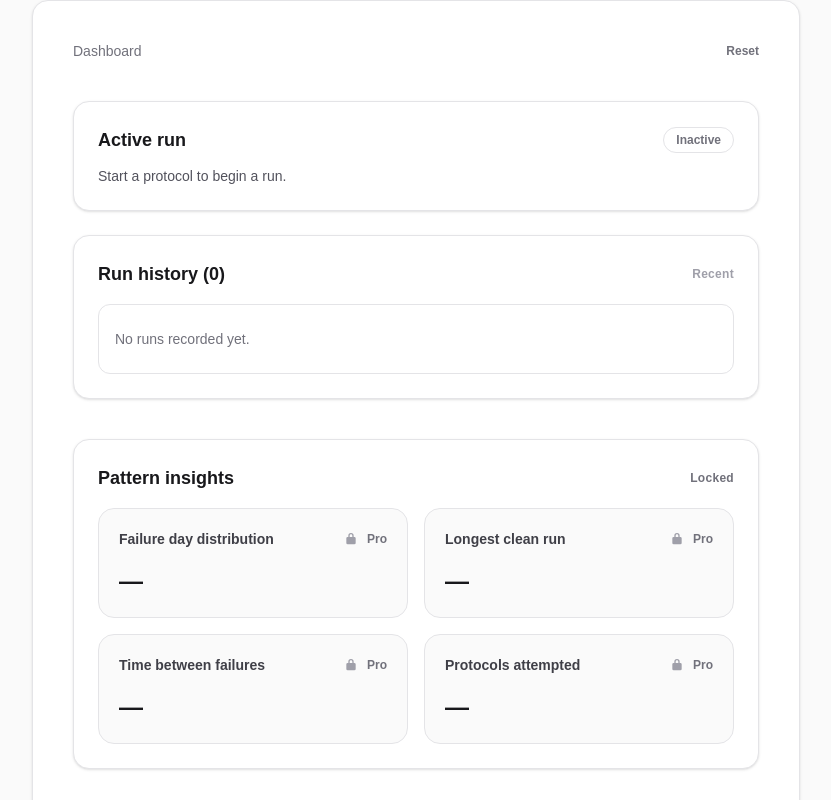
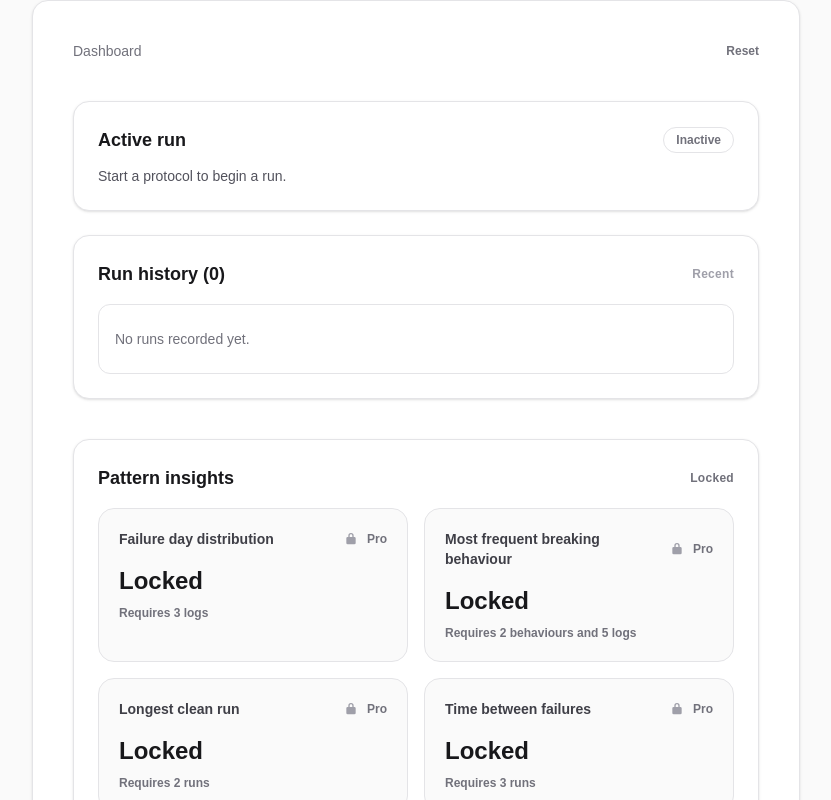
Before and after one commit to bbyjae-django-lab/quadrant, a Next.js app: page /dashboard in a window 1280 px wide. Shown: the top 800 px of the page, without its empty margins (224-1055 px from the left). Built offline with nearby package versions, Linux system fonts and the light colour scheme.

Commit message:
Pattern insights unlock rules (keep it simple)

```diff
--- a/app/components/QuadrantApp.tsx
+++ b/app/components/QuadrantApp.tsx
@@ -33,7 +33,27 @@ const clampObservedBehaviours = (ids: string[] | null | undefined) => {
   if (!ids || !Array.isArray(ids)) {
     return [];
   }
-  return ids.filter((id) => typeof id === "string").slice(0, MAX_OBSERVED_BEHAVIOURS);
+  return ids
+    .filter((id) => typeof id === "string")
+    .slice(0, MAX_OBSERVED_BEHAVIOURS);
+};
+
+const getObservedBehaviourLogCounts = (
+  snapshot: Record<
+    string,
+    { followed: boolean; note?: string; observedBehaviourIds?: string[] }
+  >,
+) => {
+  const counts: Record<string, number> = {};
+  Object.values(snapshot).forEach((entry) => {
+    if (!entry.observedBehaviourIds) {
+      return;
+    }
+    entry.observedBehaviourIds.forEach((id) => {
+      counts[id] = (counts[id] ?? 0) + 1;
+    });
+  });
+  return counts;
 };
 
 const getRunEndCopy = (context: RunEndContext): RunEndCopy => {
@@ -299,6 +319,7 @@ export default function QuadrantApp({
       result: "Completed" | "Failed" | "Ended";
       cleanDays: number;
       observedBehaviourIds?: string[];
+      observedBehaviourLogCounts?: Record<string, number>;
       notes?: Array<{ date: string; note: string }>;
     }>
   >([]);
@@ -388,6 +409,7 @@ export default function QuadrantApp({
           result: "Completed" | "Failed" | "Ended";
           cleanDays: number;
           observedBehaviourIds?: string[];
+          observedBehaviourLogCounts?: Record<string, number>;
           notes?: Array<{ date: string; note: string }>;
         }>;
         setRunHistory(
@@ -396,6 +418,7 @@ export default function QuadrantApp({
             observedBehaviourIds: clampObservedBehaviours(
               entry.observedBehaviourIds,
             ),
+            observedBehaviourLogCounts: entry.observedBehaviourLogCounts ?? {},
           })),
         );
       } catch {
@@ -586,6 +609,9 @@ export default function QuadrantApp({
       observedBehaviourIds: isPro
         ? clampObservedBehaviours(observedBehaviourIds)
         : [],
+      observedBehaviourLogCounts: isPro
+        ? getObservedBehaviourLogCounts(snapshot)
+        : {},
       notes,
     };
     setRunHistory((prev) => [entry, ...prev]);
@@ -766,11 +792,122 @@ export default function QuadrantApp({
   const visibleRunHistoryRows = isPro
     ? runHistoryRows
     : runHistoryRows.slice(0, 1);
+  const observedBehaviourLabelById = Object.fromEntries(
+    observedBehaviours.map((behaviour) => [behaviour.id, behaviour.label]),
+  );
+  const observedBehaviourLogCounts = runHistory.reduce(
+    (acc, entry) => {
+      const counts = entry.observedBehaviourLogCounts ?? {};
+      Object.entries(counts).forEach(([id, count]) => {
+        acc[id] = (acc[id] ?? 0) + count;
+      });
+      return acc;
+    },
+    {} as Record<string, number>,
+  );
+  if (runActive) {
+    const currentCounts = getObservedBehaviourLogCounts(checkIns);
+    Object.entries(currentCounts).forEach(([id, count]) => {
+      observedBehaviourLogCounts[id] =
+        (observedBehaviourLogCounts[id] ?? 0) + count;
+    });
+  }
+  const totalObservedBehaviourLogs = Object.values(
+    observedBehaviourLogCounts,
+  ).reduce((sum, count) => sum + count, 0);
+  const maxObservedBehaviourLog = Math.max(
+    0,
+    ...Object.values(observedBehaviourLogCounts),
+  );
+  const enabledBehaviourIds = new Set<string>();
+  observedBehaviourIds.forEach((id) => enabledBehaviourIds.add(id));
+  runHistory.forEach((entry) =>
+    entry.observedBehaviourIds?.forEach((id) => enabledBehaviourIds.add(id)),
+  );
+
+  const failedRuns = runHistory
+    .filter((entry) => entry.result === "Failed")
+    .map((entry) => entry.cleanDays + 1);
+  const failureDayDistribution = failedRuns.reduce(
+    (acc, day) => {
+      acc[day] = (acc[day] ?? 0) + 1;
+      return acc;
+    },
+    {} as Record<number, number>,
+  );
+  const failureDaySummary =
+    Object.keys(failureDayDistribution).length > 0
+      ? Object.entries(failureDayDistribution)
+          .sort(([dayA], [dayB]) => Number(dayA) - Number(dayB))
+          .map(([day, count]) => `Day ${day}: ${count}`)
+          .join(", ")
+      : "No failures yet.";
+
+  const longestCleanRun = runHistory.reduce(
+    (max, entry) => Math.max(max, entry.cleanDays),
+    0,
+  );
+  const failureDates = runHistory
+    .filter((entry) => entry.result === "Failed")
+    .map((entry) => new Date(entry.endedAt).getTime())
+    .sort((a, b) => a - b);
+  const averageFailureGapDays =
+    failureDates.length > 1
+      ? Math.round(
+          failureDates
+            .slice(1)
+            .map((date, index) => date - failureDates[index])
+            .reduce((sum, diff) => sum + diff, 0) /
+            (failureDates.length - 1) /
+            (1000 * 60 * 60 * 24),
+        )
+      : null;
+  const uniqueProtocolsAttempted = new Set(
+    runHistory.map((entry) => entry.protocolId),
+  ).size;
+
+  const mostFrequentBehaviour = Object.entries(observedBehaviourLogCounts).sort(
+    (a, b) => b[1] - a[1],
+  )[0];
+  const mostFrequentBehaviourLabel = mostFrequentBehaviour
+    ? `${observedBehaviourLabelById[mostFrequentBehaviour[0]] ?? "Unknown"} (${mostFrequentBehaviour[1]})`
+    : "No logs yet.";
+
   const patternInsights = [
-    { title: "Failure day distribution", value: "—" },
-    { title: "Longest clean run", value: "—" },
-    { title: "Time between failures", value: "—" },
-    { title: "Protocols attempted", value: "—" },
+    {
+      title: "Failure day distribution",
+      isUnlocked: maxObservedBehaviourLog >= 3,
+      requirement: "Requires 3 logs",
+      value: failureDaySummary,
+    },
+    {
+      title: "Most frequent breaking behaviour",
+      isUnlocked:
+        enabledBehaviourIds.size >= 2 && totalObservedBehaviourLogs >= 5,
+      requirement: "Requires 2 behaviours and 5 logs",
+      value: mostFrequentBehaviourLabel,
+    },
+    {
+      title: "Longest clean run",
+      isUnlocked: runHistory.length >= 2,
+      requirement: "Requires 2 runs",
+      value: `${longestCleanRun} days`,
+    },
+    {
+      title: "Time between failures",
+      isUnlocked: runHistory.length >= 3,
+      requirement: "Requires 3 runs",
+      value:
+        averageFailureGapDays !== null
+          ? `Average ${averageFailureGapDays} days`
+          : "Not enough failures yet.",
+    },
+    {
+      title: "Protocols attempted",
+      isUnlocked: uniqueProtocolsAttempted >= 2,
+      requirement: "Requires 2 protocols",
+      value: `${uniqueProtocolsAttempted} protocols`,
+    },
   ];
   const lockIcon = (
     <svg
@@ -1077,21 +1214,23 @@ export default function QuadrantApp({
                       </span>
                     </div>
                     <div className="mt-4 grid gap-4 md:grid-cols-2">
-                      {patternInsights.map((insight) => (
+                      {patternInsights.map((insight) => {
+                        const isLocked = !isPro || !insight.isUnlocked;
+                        return (
                         <div
                           key={insight.title}
                           className={`rounded-2xl border p-5 ${
-                            isPro
+                            !isLocked
                               ? "border-zinc-200 bg-white"
                               : "border-zinc-200 bg-zinc-50 text-zinc-400"
                           }`}
-                          aria-disabled={!isPro}
+                          aria-disabled={isLocked}
                         >
                           <div className="flex items-center justify-between">
                             <div className="text-sm font-semibold text-zinc-700">
                               {insight.title}
                             </div>
-                            {!isPro ? (
+                            {isLocked ? (
                               <div className="flex items-center gap-2 text-xs font-semibold text-zinc-500">
                                 {lockIcon}
                                 <span>Pro</span>
@@ -1099,10 +1238,16 @@ export default function QuadrantApp({
                             ) : null}
                           </div>
                           <div className="mt-4 text-2xl font-semibold text-zinc-900">
-                            {isPro ? insight.value : "—"}
+                            {isLocked ? "Locked" : insight.value}
                           </div>
+                          {isLocked ? (
+                            <div className="mt-2 text-xs font-semibold text-zinc-500">
+                              {insight.requirement}
+                            </div>
+                          ) : null}
                         </div>
-                      ))}
+                      );
+                      })}
                     </div>
                   </section>
 
```
